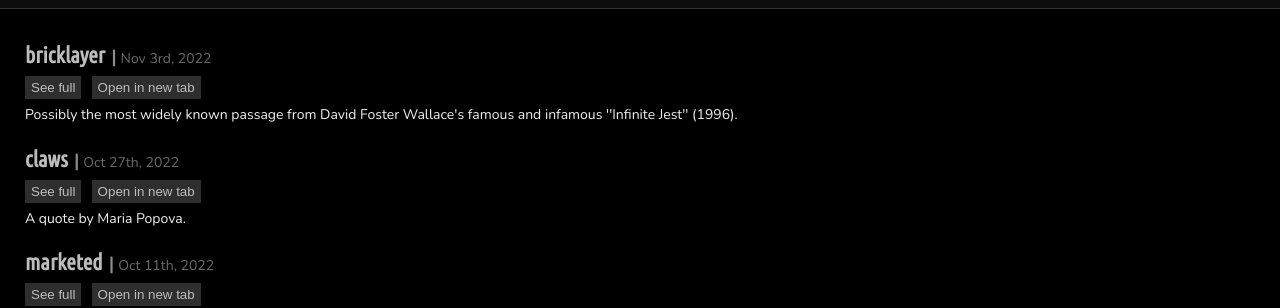
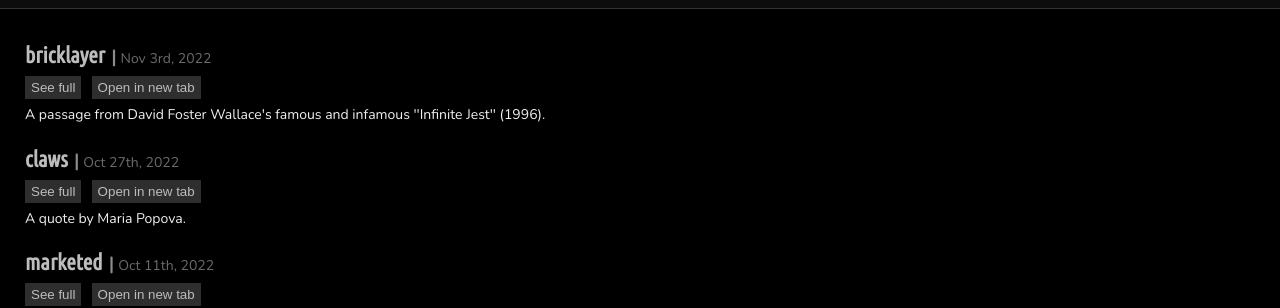
Before and after one commit to olivecarambola/logbook, a Jekyll site: the page built from post_all.md, in a window 1280 px wide. Shown: the part 124-432 px from the top of the page. Built offline with Jekyll 4.4.1, drawn with Linux system fonts in a browser that asks for light colours; some web fonts are replaced.

Commit message:
Update 2022-11-03-bricklayer.md

```diff
--- a/_posts/2022-11-03-bricklayer.md
+++ b/_posts/2022-11-03-bricklayer.md
@@ -3,7 +3,7 @@ layout: posts
 title: "bricklayer"
 date: 2022-11-03
 permalink: /posts/22-11-03-bricklayer/
-summary: "Possibly the most widely known passage from David Foster Wallace's famous and infamous ''Infinite Jest'' (1996)."
+summary: "A passage from David Foster Wallace's famous and infamous ''Infinite Jest'' (1996)."
 collection: "coda"
 wrdcount_original: 252
 wrdcount_quote: 487
```
